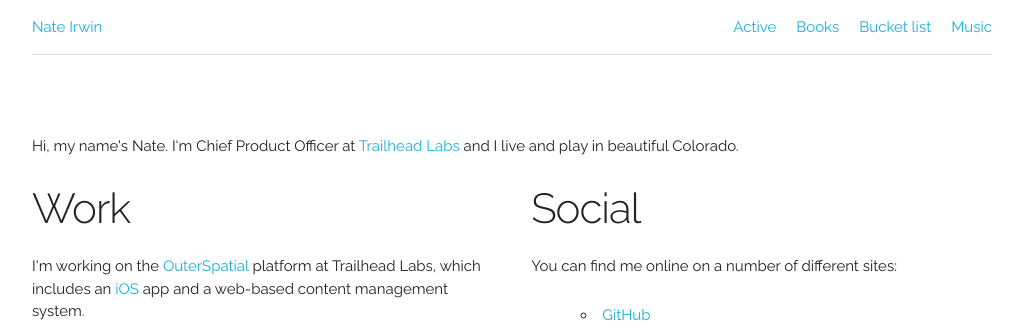
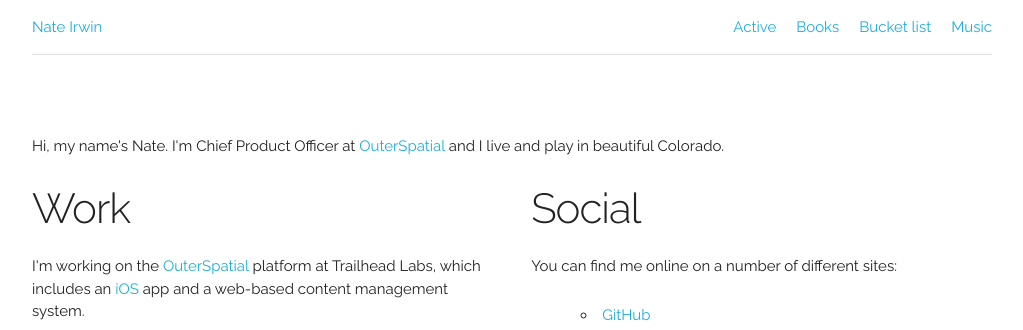
Before and after one commit to irwin-xyz/nate-irwin-xyz, a Jekyll site: the page built from index.html, in a window 1280 px wide. Shown: the top 330 px of the page, without its empty margins (128-1151 px from the left). Built offline with Jekyll 4.4.1, drawn with Linux system fonts in a browser that asks for light colours.

Commit message:
Update index.html

```diff
--- a/index.html
+++ b/index.html
@@ -4,7 +4,7 @@
 
 <div class="row">
   <div class="columns">
-    <p style="margin-top:40px;">Hi, my name's Nate. I'm Chief Product Officer at <a href="http://www.trailheadlabs.com/">Trailhead Labs</a> and I live and play in beautiful Colorado.</p>
+    <p style="margin-top:40px;">Hi, my name's Nate. I'm Chief Product Officer at <a href="https://www.outerspatial.com/">OuterSpatial</a> and I live and play in beautiful Colorado.</p>
   </div>
 </div>
 <div class="row">
```
